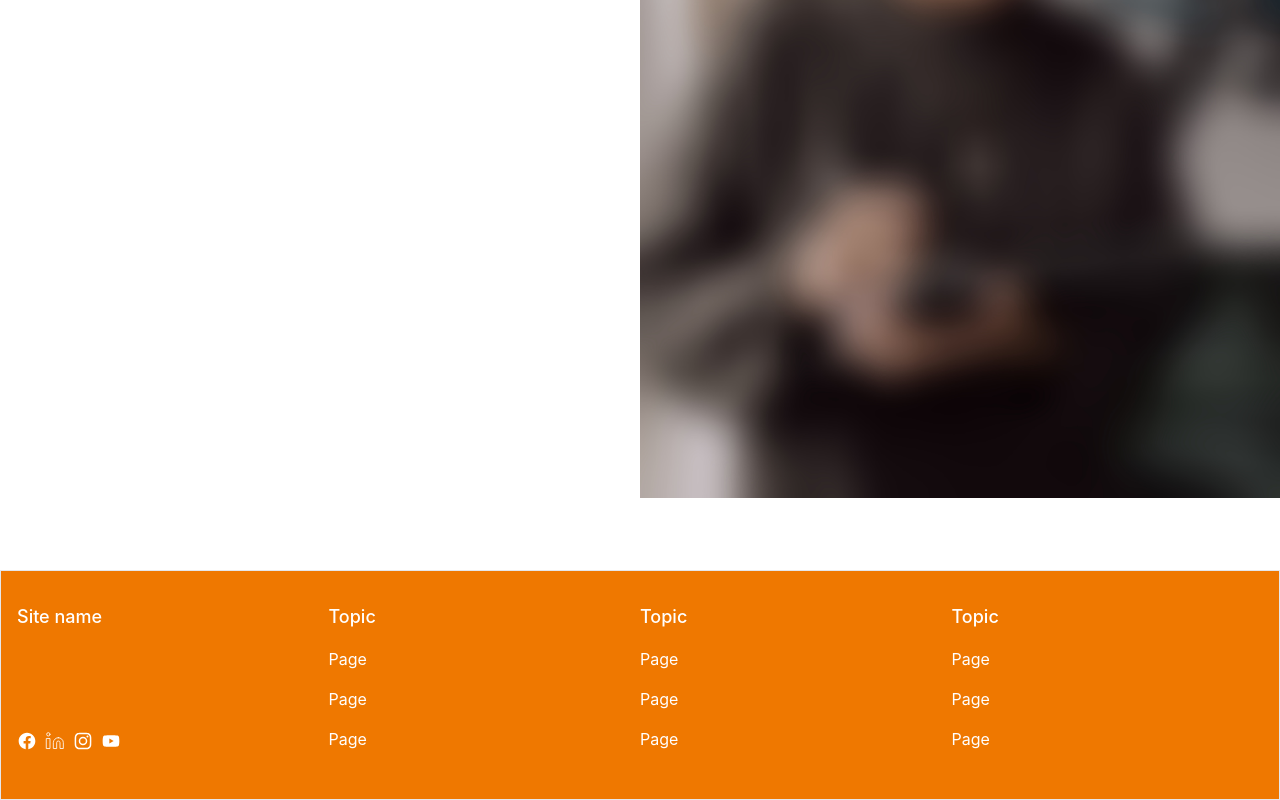
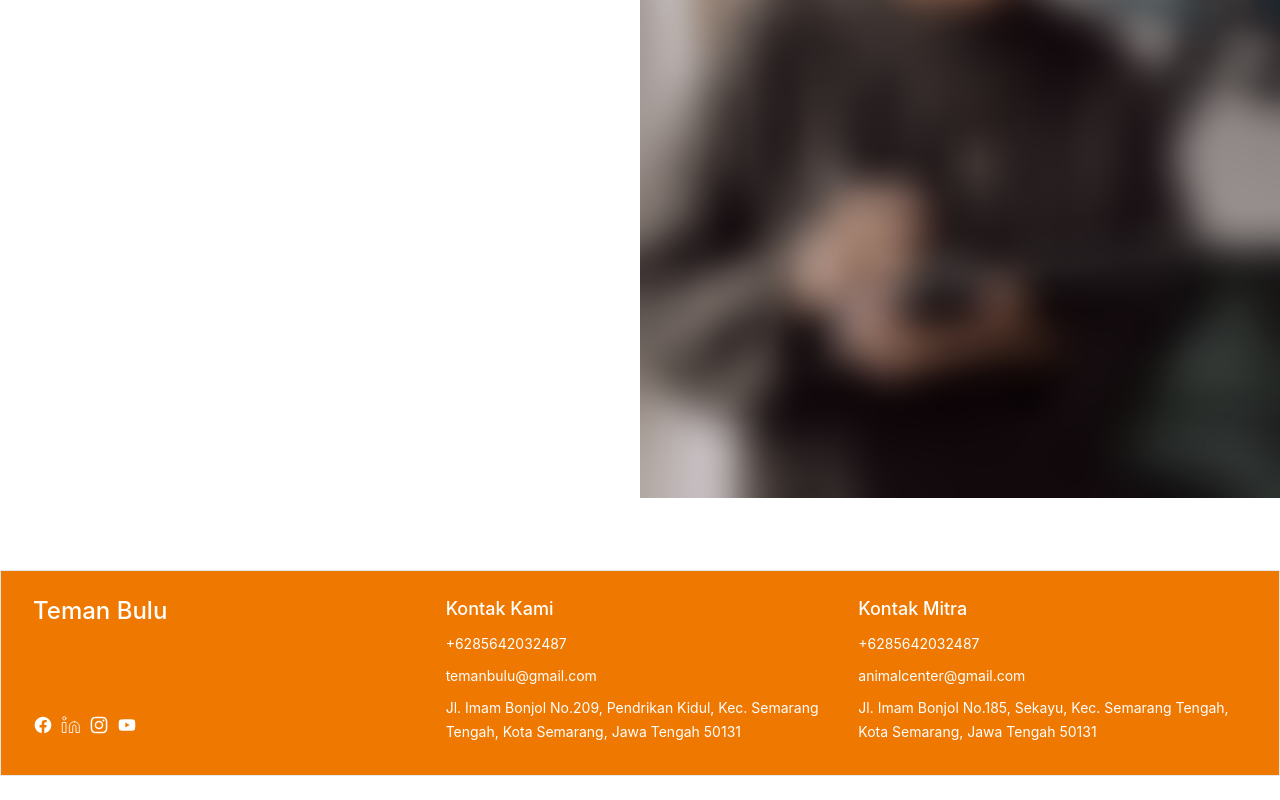
Before and after one commit to 12widasa/Teman-Bulu, a React (Vite) app in the folder teman-bulu-fe/: page /login in a window 1280 px wide. Shown: the part 508-1308 px from the top of the page. After the commit the page ends 1284 px from the top, so only its background shows below. Built offline with nearby package versions, Linux system fonts and the light colour scheme.

Commit message:
changes real code

```diff
--- a/teman-bulu-fe/src/Component/Auth/Footer.jsx
+++ b/teman-bulu-fe/src/Component/Auth/Footer.jsx
@@ -5,12 +5,12 @@ export default function Footer() {
   return (
     <div>
       {/* <!-- Footer --> */}
-      <footer className="text-white bg-[#EF7800] py-8 border ">
+      <footer className="text-white h-54 bg-[#EF7800] py-6 border lg:px-4 md:px-2 ">
         <div className="container mx-auto px-4">
-          <div className="flex flex-wrap">
+          <div className="grid grid-cols-1 md:grid-cols-3 gap-6 w-full">
             {/* <!-- Site Name --> */}
-            <div className="w-full md:w-1/4 flex flex-col mb-6 md:mb-0 justify-between">
-              <h3 className="text-lg font-medium pb-4">Site name</h3>
+            <div className="flex flex-col justify-between">
+              <h3 className="text-2xl font-medium pb-4">Teman Bulu</h3>
               {/* <!-- Social Icons --> */}
               <div className="flex flex-row space-x-2 pb-4">
                 <a href="#" className="text-white">
@@ -42,30 +42,21 @@ export default function Footer() {
             </div>
 
             {/* <!-- Footer Links --> */}
-            <div className="w-full md:w-1/4 mb-6 md:mb-0">
-              <h3 className="text-lg font-medium mb-4">Topic</h3>
+            <div>
+              <h3 className="text-lg font-medium mb-2">Kontak Kami</h3>
               <ul>
-                <li className="mb-4"><a href="#" className="hover:text-gray-300">Page</a></li>
-                <li className="mb-4"><a href="#" className="hover:text-gray-300">Page</a></li>
-                <li className="mb-4"><a href="#" className="hover:text-gray-300">Page</a></li>
+                <li className="mb-2"><a href="#" className="text-sm hover:text-gray-300">+6285642032487</a></li>
+                <li className="mb-2"><a href="#" className="text-sm hover:text-gray-300">temanbulu@gmail.com</a></li>
+                <li className="mb-2"><a href="#" className="text-sm hover:text-gray-300">Jl. Imam Bonjol No.209, Pendrikan Kidul, Kec. Semarang Tengah, Kota Semarang, Jawa Tengah 50131</a></li>
               </ul>
             </div>
 
-            <div className="w-full md:w-1/4 mb-6 md:mb-0">
-              <h3 className="text-lg font-medium mb-4">Topic</h3>
+            <div>
+              <h3 className="text-lg font-medium mb-2">Kontak Mitra</h3>
               <ul>
-                <li className="mb-4"><a href="#" className="hover:text-gray-300">Page</a></li>
-                <li className="mb-4"><a href="#" className="hover:text-gray-300">Page</a></li>
-                <li className="mb-4"><a href="#" className="hover:text-gray-300">Page</a></li>
-              </ul>
-            </div>
-
-            <div className="w-full md:w-1/4">
-              <h3 className="text-lg font-medium mb-4">Topic</h3>
-              <ul>
-                <li className="mb-4"><a href="#" className="hover:text-gray-300">Page</a></li>
-                <li className="mb-4"><a href="#" className="hover:text-gray-300">Page</a></li>
-                <li className="mb-4"><a href="#" className="hover:text-gray-300">Page</a></li>
+                <li className="mb-2"><a href="#" className="hover:text-gray-300 text-sm">+6285642032487</a></li>
+                <li className="mb-2"><a href="#" className="hover:text-gray-300 text-sm">animalcenter@gmail.com</a></li>
+                <li className="mb-2"><a href="#" className="hover:text-gray-300 text-sm">Jl. Imam Bonjol No.185, Sekayu, Kec. Semarang Tengah, Kota Semarang, Jawa Tengah 50131</a></li>
               </ul>
             </div>
           </div>
```
